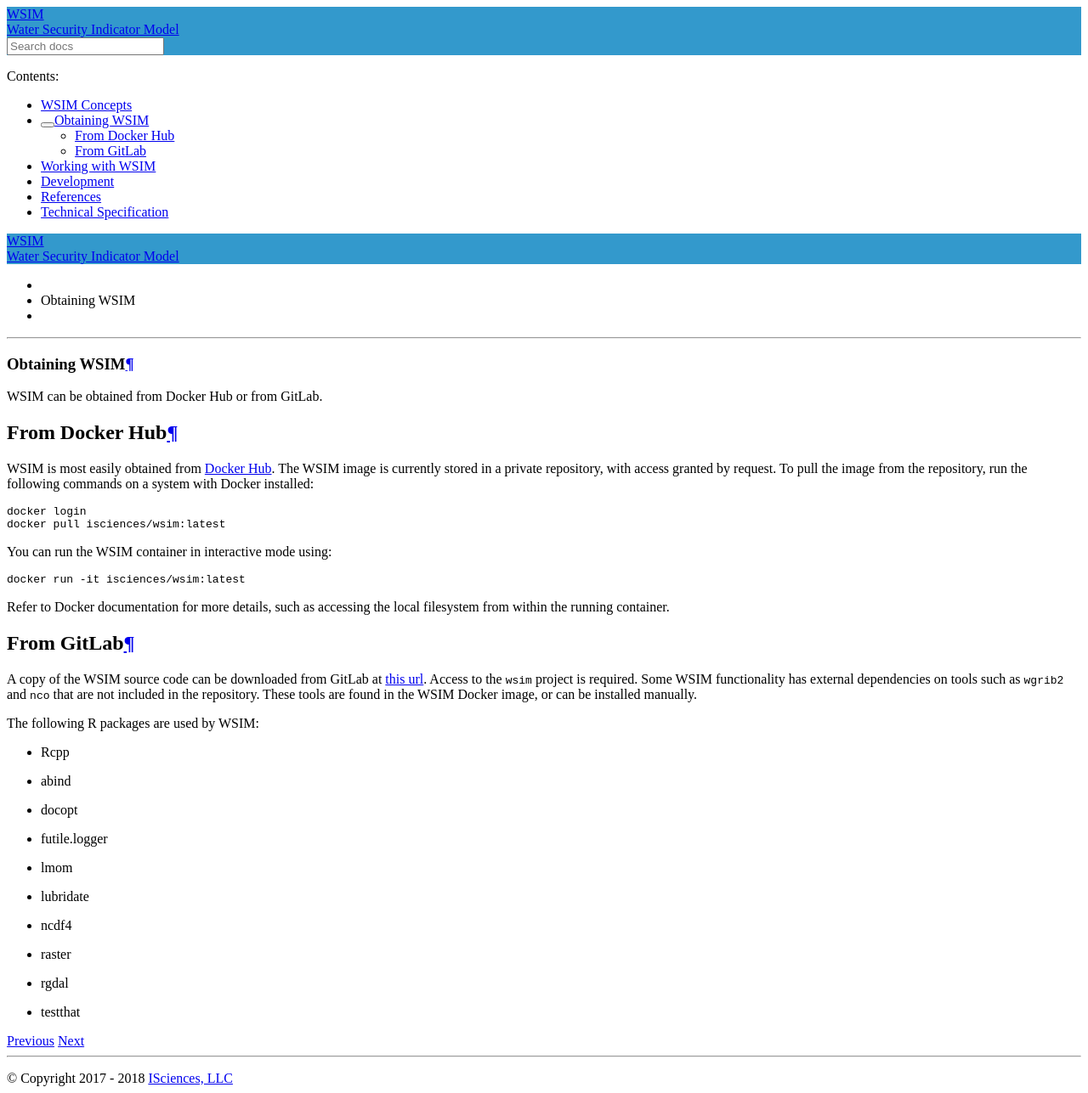
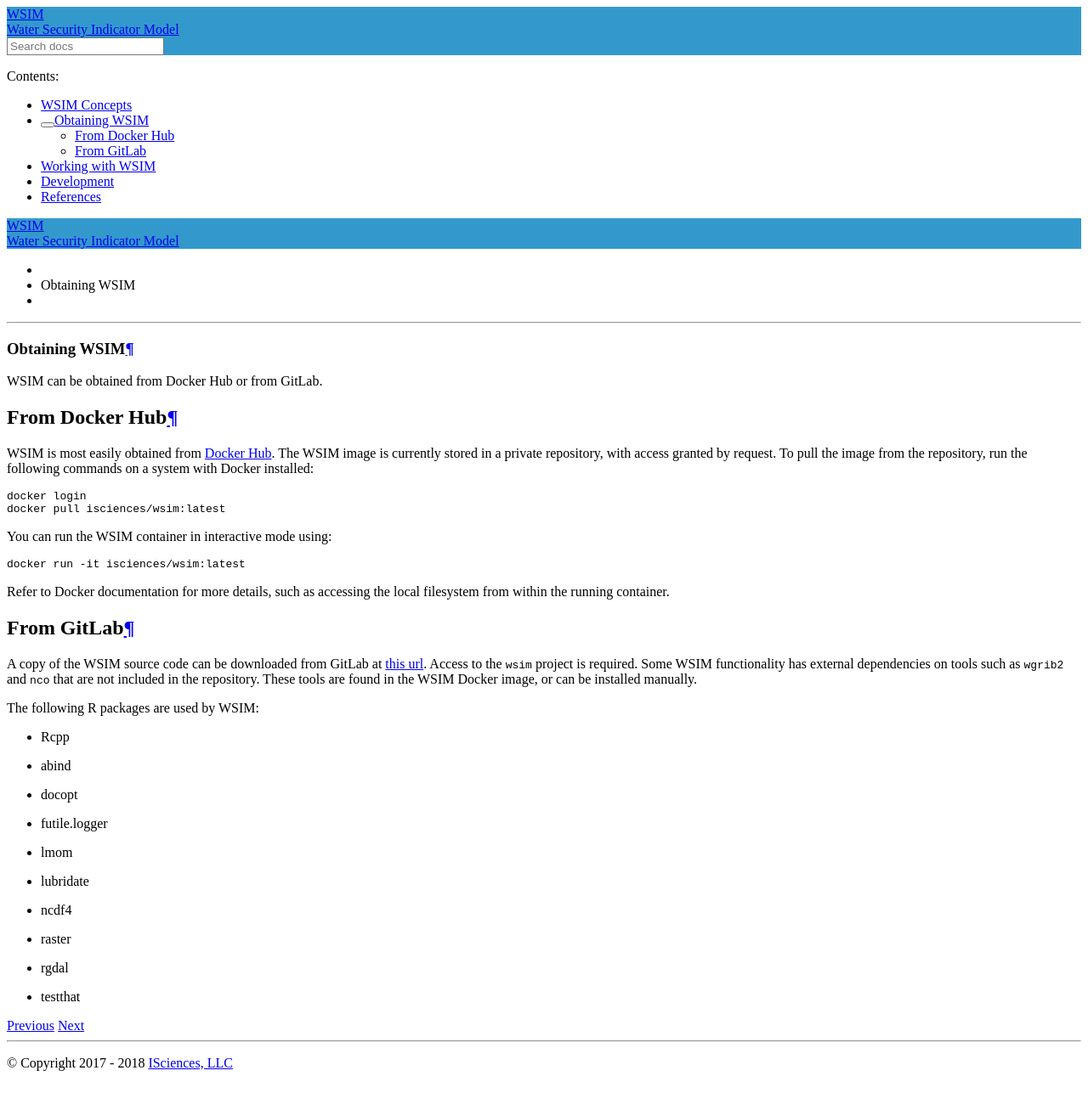
Before and after one commit to isciences/wsim, a Sphinx documentation site: the page built from docs/obtaining.rst, in a window 1280 px wide. Shown: the whole page at 85% size. Built offline with Sphinx 7.4.7 and the Read the Docs theme 2.0.0, drawn with Linux system fonts in a browser that asks for light colours.

Commit message:
Remove link to PDF tech spec

```diff
--- a/docs/index.rst
+++ b/docs/index.rst
@@ -83,4 +83,3 @@ An example hotspot map is displayed below.
    working/index
    development
    references
-   Technical Specification </WSIM_Tech_Report_WE_final.pdf#://>
```
